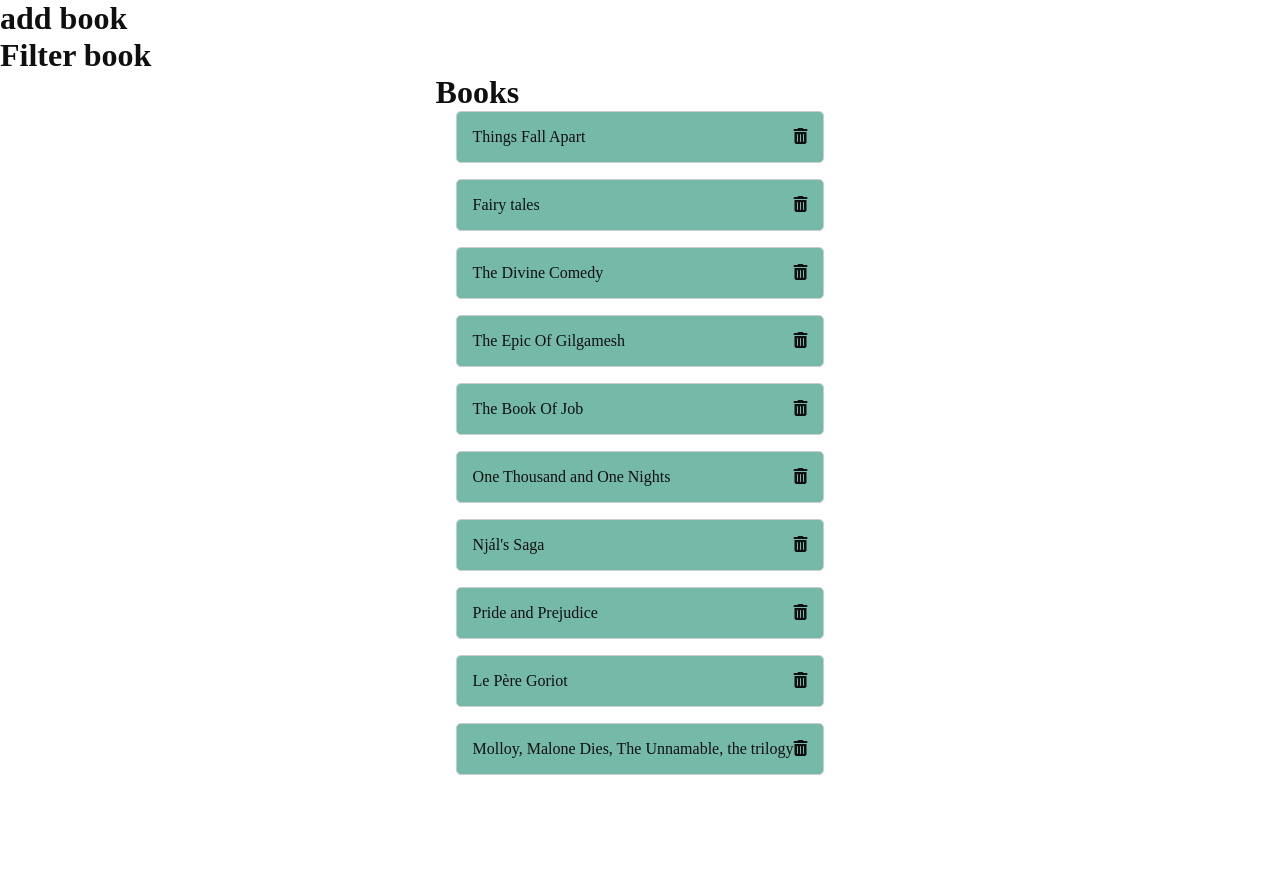
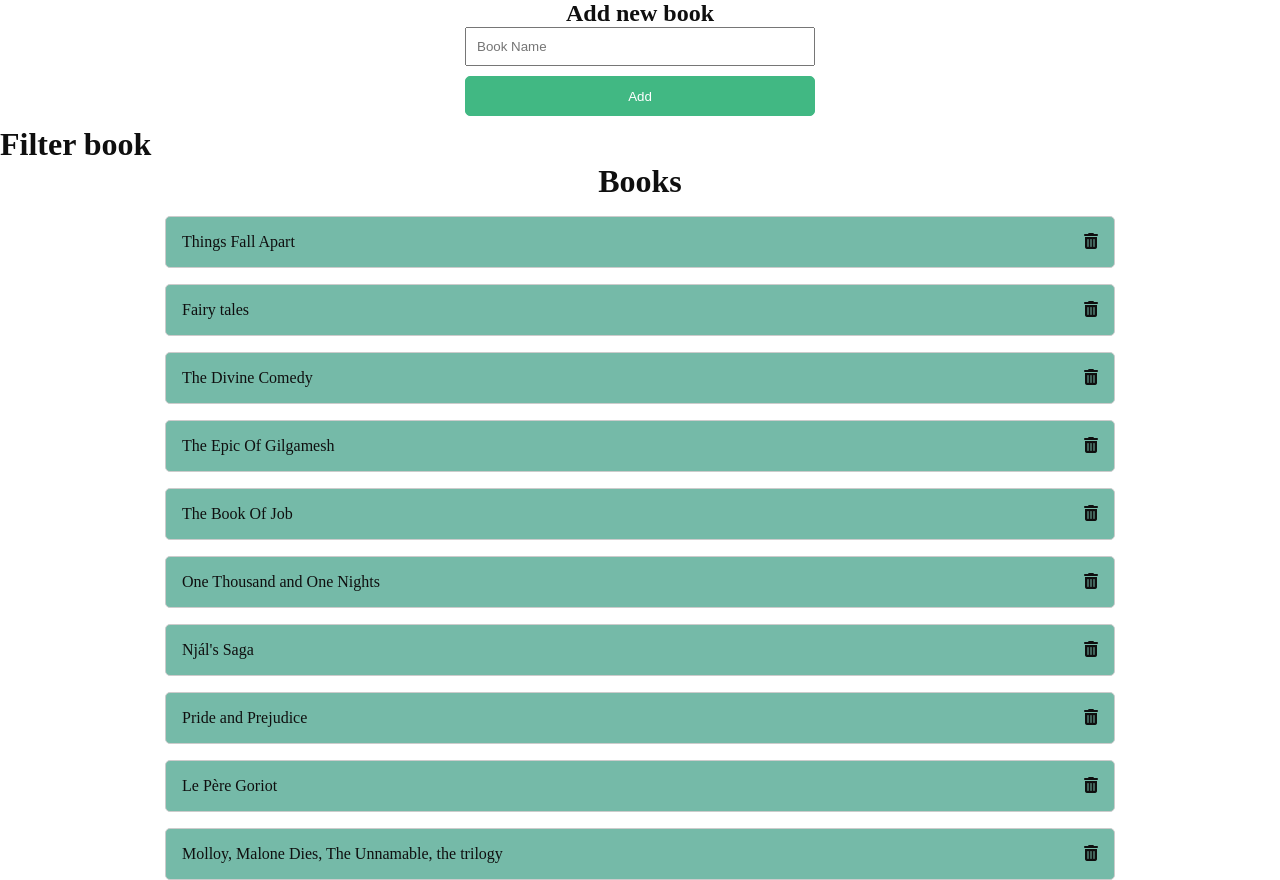
Before and after one commit to dev-rodrigues/livros.vue, a Vue app: page / in a window 1280 px wide. Before the commit the page ends 800 px from the top, so only its background shows below. Built offline with nearby package versions, Linux system fonts and the light colour scheme.

Commit message:
padronizacao css

```diff
--- a/src/App.vue
+++ b/src/App.vue
@@ -36,4 +36,17 @@
     box-sizing: border-box;
     color: var(--text);
   }
+
+  .root {
+    display: flex;
+    flex-direction: column;
+    align-items: center;
+    height: 100%;
+  }
+
+  .container {
+      max-width: 10240px;
+      display: flex;
+  }
+
 </style>
--- a/src/components/AddBook.vue
+++ b/src/components/AddBook.vue
@@ -1,13 +1,63 @@
 <template>
-    <h1>add book</h1>
+    <div class="root">
+            <h2>Add new book</h2>
+        <div class="container">
+                <form class="newBook">
+                    <input type="text" placeholder="Book Name">
+                    <input type="submit" value="Add">
+                </form>
+        </div>
+    </div>
 </template>
 
-<script>
+<script scoped>
+    import { mapActions } from 'vuex';
+
     export default {
-        name: "AddBook"
+        name: "AddBook",
+        data() {
+            return {
+                title: ''
+            }
+        },
+        methods: {
+            ...mapActions(['addBook'])
+        },
+        onSubmit(event) {
+            event.preventDefault();
+
+            this.addBook(this.title);
+
+            // reset form
+            this.title = '';
+        }
     }
 </script>
 
 <style scoped>
 
+    .newBook {
+        display: flex;
+        flex-direction: column;
+        align-items: center;
+
+    }
+
+    input[type="text"] {
+        padding: 10px;
+        width: 350px;
+        outline: 0;
+    }
+
+    input[type="submit"] {
+        background: #41b883;
+        color: #fff;
+        border: 1px solid #41b883;
+        cursor: pointer;
+        width: 100%;
+        height: 40px;
+        margin: 10px 10px;
+        border-radius: 5px;
+    }
+
 </style>
--- a/src/components/Books.vue
+++ b/src/components/Books.vue
@@ -1,8 +1,8 @@
 <template>
     <div class="root">
         <div class="container">
-            <h1>Books</h1>
             <div class="books">
+                <h1>Books</h1>
                 <div
                     @dblclick="handleDbClick(book)"
                     v-for="(book) in allBooks"
@@ -10,6 +10,7 @@
                     :key="book.id"
                     v-bind:class="{'read':book.read}"
                     >
+
                     {{ book.title }}
 
                     <i
@@ -55,19 +56,11 @@
 </script>
 
 <style scoped>
-    .root {
-        display: flex;
-        flex-direction: column;
-        align-items: center;
-        height: 100%;
-    }
-    .container {
-        max-width: 10240px;
-    }
     .books {
         display: grid;
         grid-template-columns: repeat(1, 1fr);
         grid-gap: 1rem;
+        text-align: center;
     }
 
     .book {
@@ -80,7 +73,7 @@
         cursor: pointer;
 
         margin: 0 20px;
-
+        width: 950px;
         display: flex;
         flex-direction: row;
         justify-content: space-between;
```
